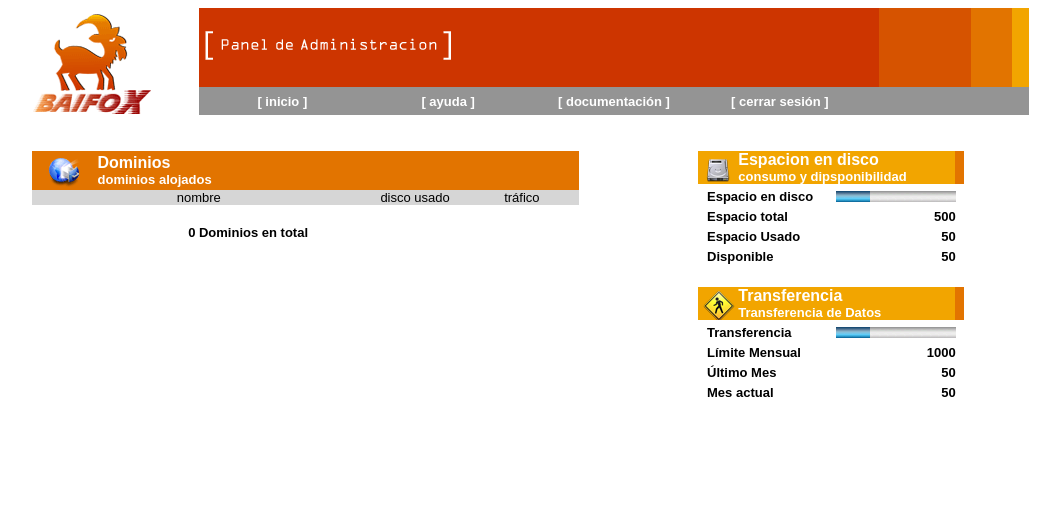
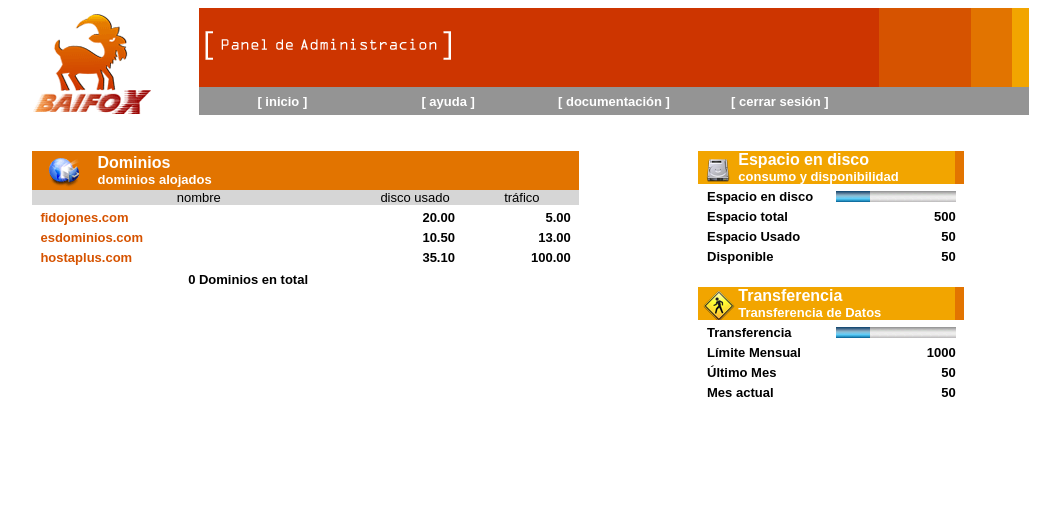
Before and after one commit to BackupTheBerlios/baifox-svn, a PHP site: page /user_panel/index.php in a window 1280 px wide. Shown: the top 532 px of the page, without its empty margins (117-1177 px from the left). Run offline with PHP 8.4, Linux system fonts and the light colour scheme.

Commit message:
primeras pruebas de panel de usuario

```diff
--- a/trunk/panel/user_panel/index.php
+++ b/trunk/panel/user_panel/index.php
@@ -1,6 +1,6 @@
 <html>
 <head>
-<title>Untitled Document</title>
+<title>Panel Administraci&oacute;n</title>
 <meta http-equiv="Content-Type" content="text/html; charset=iso-8859-1">
 </head>
 
@@ -60,9 +60,25 @@
           <td width="21%" bgcolor="#D6D6D6"><font face="Arial, Helvetica, sans-serif" size="2">tr&aacute;fico</font></td>
         </tr>
         <tr align="center">
-          <td width="61%">&nbsp;</td>
-          <td width="18%">&nbsp;</td>
-          <td width="21%">&nbsp;</td>
+          <td colspan="3">
+            <table width="100%" border="0" cellspacing="5" cellpadding="0">
+              <tr align="center">
+                <td width="61%" align="left"><b><font face="Arial, Helvetica, sans-serif" size="2" color="#D65300">&nbsp;fidojones.com</font></b></td>
+                <td width="18%" align="right"><b><font face="Arial, Helvetica, sans-serif" size="2">20.00&nbsp;</font></b></td>
+                <td width="21%" align="right"><b><font face="Arial, Helvetica, sans-serif" size="2">5.00&nbsp;</font></b></td>
+              </tr>
+              <tr align="center">
+                <td width="61%" align="left"><b><font face="Arial, Helvetica, sans-serif" size="2" color="#D65300">&nbsp;esdominios.com</font></b></td>
+                <td width="18%" align="right"><b><font face="Arial, Helvetica, sans-serif" size="2">10.50&nbsp;</font></b></td>
+                <td width="21%" align="right"><b><font face="Arial, Helvetica, sans-serif" size="2">13.00&nbsp;</font></b></td>
+              </tr>
+              <tr align="center">
+                <td width="61%" align="left"><b><font face="Arial, Helvetica, sans-serif" size="2" color="#D65300">&nbsp;hostaplus.com</font></b></td>
+                <td width="18%" align="right"><b><font face="Arial, Helvetica, sans-serif" size="2">35.10&nbsp;</font></b></td>
+                <td width="21%" align="right"><b><font face="Arial, Helvetica, sans-serif" size="2">100.00&nbsp;</font></b></td>
+              </tr>
+            </table>
+          </td>
         </tr>
         <tr align="center">
           <td colspan="2"><font face="Arial, Helvetica, sans-serif" size="2"><b>0
@@ -79,9 +95,9 @@
             <table width="100%" border="0" cellspacing="0" cellpadding="0" background="images/fnd_disco.gif">
               <tr>
                 <td width="15%" align="center">&nbsp;</td>
-                <td width="85%"><font face="Arial, Helvetica, sans-serif" size="1"><b><font size="3" color="#FFFFFF">Espacion
+                <td width="85%"><font face="Arial, Helvetica, sans-serif" size="1"><b><font size="3" color="#FFFFFF">Espacio
                   en disco</font><font size="2" color="#FFFFFF"><br>
-                  consumo y dipsponibilidad</font></b></font></td>
+                  consumo y disponibilidad</font></b></font></td>
               </tr>
             </table>
             <table width="100%" border="0" cellspacing="5" cellpadding="0">
```
